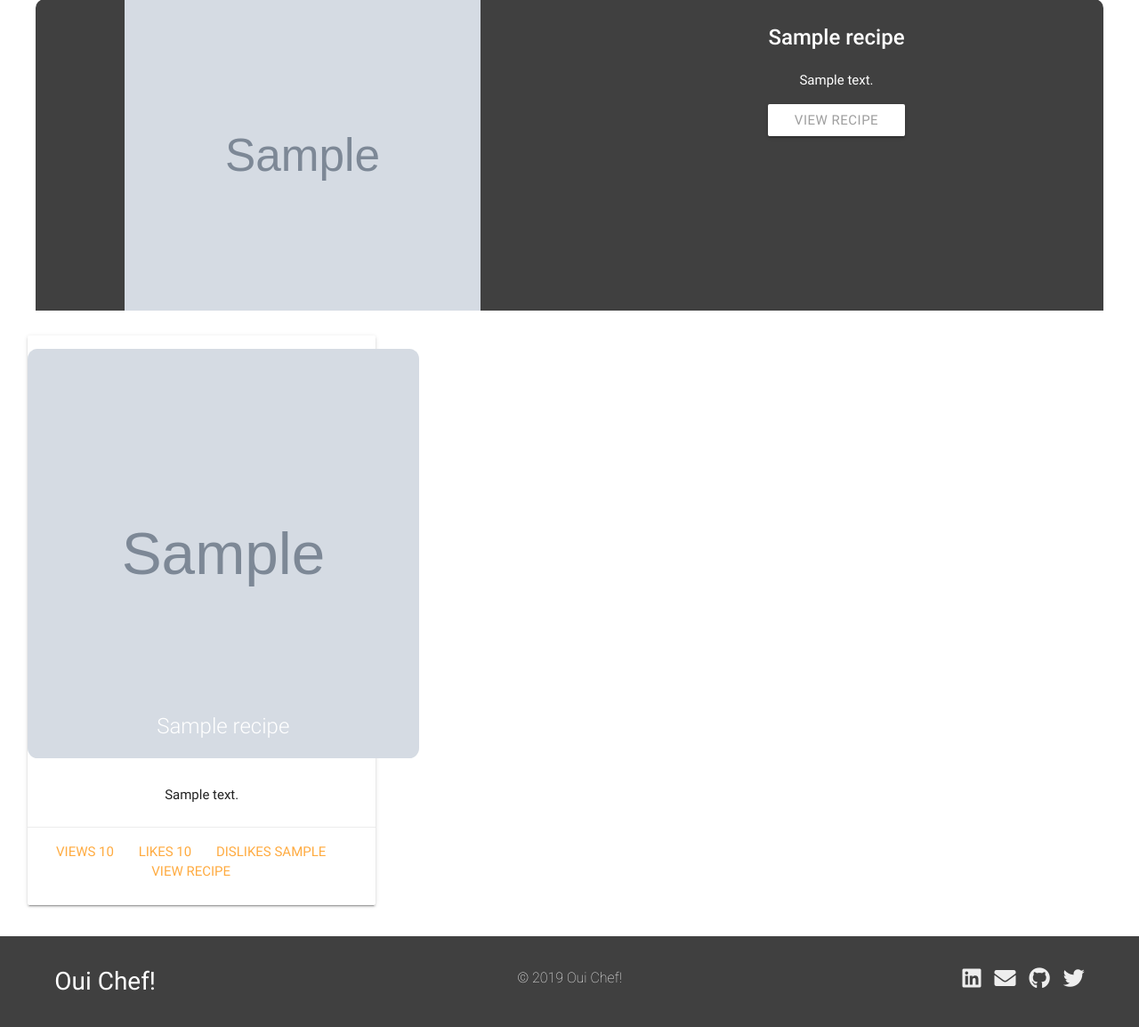
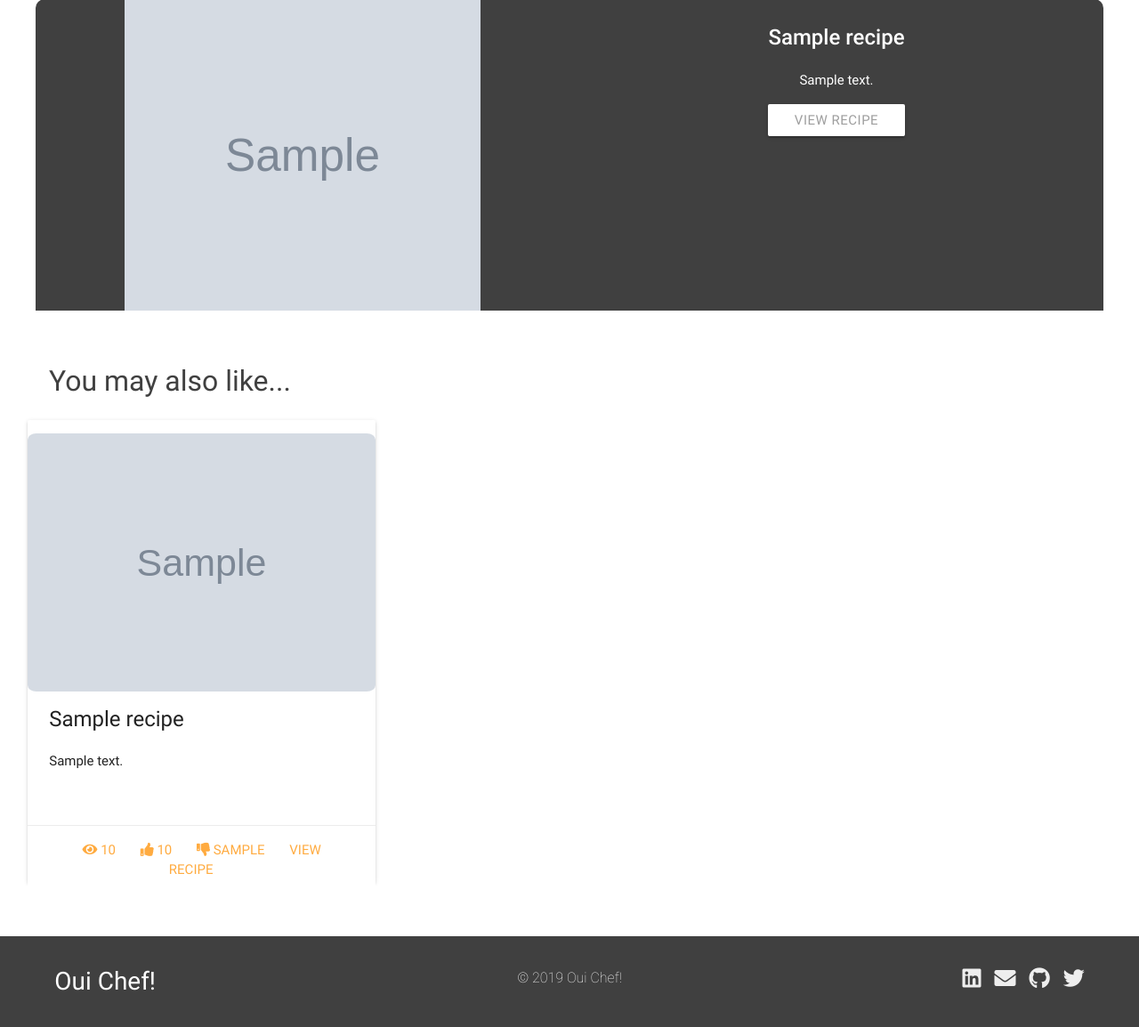
Before and after one commit to Litran1990/DataCentricMilestoneProject, a Flask app: page / in a window 1280 px wide. Shown: the part 390-1544 px from the top of the page at 89% size. Run offline with Flask 2, Linux system fonts and the light colour scheme; grey boxes marked "Sample" are stand-in pictures; a database or web service that is not in the repository returns one stand-in record (values such as "Sample title"); some libraries are stand-ins or nearby versions.

Commit message:
Index page final polishing done

```diff
--- a/static/css/style.css
+++ b/static/css/style.css
@@ -39,6 +39,17 @@ nav .brand-logo {
     background-color: #404040;
 }
 
+#suggestions_title {
+    font-size: 32px;
+    color: #404040;
+    font-weight: 400;
+    text-align: left;
+    margin-left: 55px;
+    margin-top: 55px;
+    margin-bottom: -10px;
+    height: 40px;
+}
+
 .carousel.carousel-slider .carousel-item {
     width: 100%;
     border-radius: 10px;
@@ -66,9 +77,6 @@ h3 {
     text-align: center;
 }
 
-
-/*------------Index Page------------*/
-
 .btn,
 .btn-large {
     text-decoration: none;
@@ -88,6 +96,11 @@ h3 {
     margin-top: 50%;
 }
 
+#card_spacing {
+    margin-top: 10px;
+    margin-bottom: 15px;
+}
+
 .row {
     margin-left: 20px;
     margin-right: 20px;
@@ -96,29 +109,46 @@ h3 {
 }
 
 .card {
-    height: 80vh;
+    height: 65vh;
     display: block;
 }
 
 .card .card-action {
     text-align: center;
+    border-radius: 2px;
+}
+
+.card .card-content {
+    height: 165px;
+    padding-top: 30px;
+}
+
+.card .card-content .card-title {
+    margin-bottom: 20px;
+    font-weight: 400;
 }
 
 .card .card-content p {
-    text-align: center;
+    text-align: left;
 
 }
 
+.card .card-image {
+    height: 290px;
+}
+
 .card .card-image img {
-    height: 460px;
-    width: 440px;
+    height: inherit;
+    width: 100%;
     border-radius: 2.5%;
     display: inline-block;
     margin-top: 15px;
 }
 
 .card .card-image .card-title {
-    padding-left: 145px;
+    padding-left: 40px;
+    color: #ffab40;
+    font-weight: bold;
 }
 
 .comment_section {
@@ -167,7 +197,7 @@ h3 {
     padding-right: 50px;
     padding-bottom: 30px;
     padding-top: 30px;
-    margin: 0px;
+    margin: 30px 0px 0px 0px;
 }
 
 #page-footer .row {
--- a/templates/index.html
+++ b/templates/index.html
@@ -35,21 +35,24 @@
 </div>
 
 <!---Additional Suggestions/Recipes--->
+<div id="suggestions_title">
+    <p>You may also like...</p>
+</div>
 <div class="row">
     {% for card in cards[:4] %}
-    <div class="col s6 m4">
+    <div id="card_spacing" class="col s6 m4">
         <div class="card">
             <div class="card-image">
                 <img src="{{ card.recipe_image }}">
-                <span class="card-title">{{card.recipe_name}}</span>
             </div>
             <div class="card-content">
+                <span class="card-title">{{card.recipe_name}}</span>
                 <p>{{card.recipe_description}}</p>
             </div>
             <div class="card-action">
-                <a href="#">Views {{card.recipe_views}}</a>
-                <a href="#">Likes {{card.recipe_likes}}</a>
-                <a href="#">Dislikes {{card.recipe_dislikes}}</a>
+                <a href="#"><i class="fas fa-eye"></i> {{card.recipe_views}}</a>
+                <a href="#"><i class="fas fa-thumbs-up"></i> {{card.recipe_likes}}</a>
+                <a href="#"><i class="fas fa-thumbs-down"></i> {{card.recipe_dislikes}}</a>
                 <a href="{{ url_for('view_recipe', recipe_id=card._id) }}">View Recipe</a>
             </div>
         </div>
```
Also changed, not shown: .c9/metadata/environment/app.py (+1 -1 lines), .c9/metadata/environment/templates/base.html (+1 -1 lines), .c9/metadata/environment/templates/filter_recipe.html (+1 -1 lines), .c9/metadata/environment/templates/index.html (+1 -1 lines), .c9/metadata/environment/templates/view_recipe.html (+1 -1 lines), .c9/metadata/environment/static/css/style.css, 2 other files.
